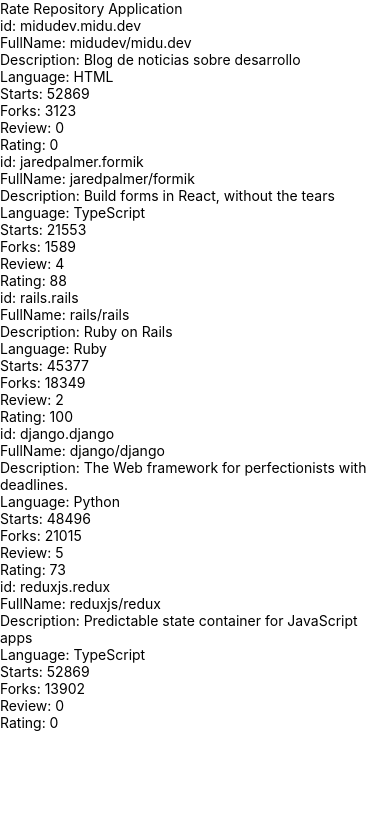
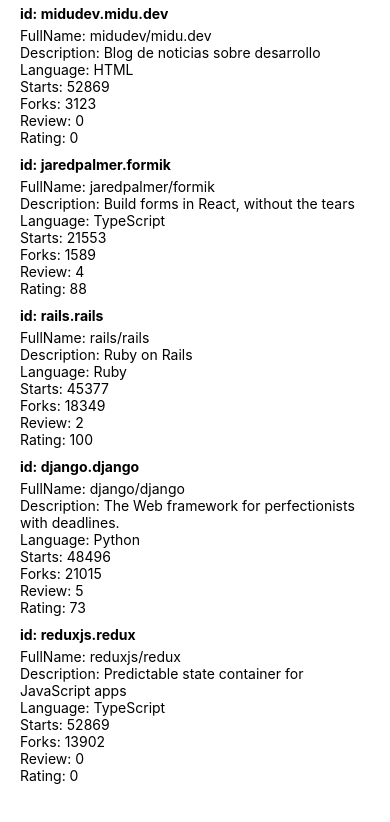
Before and after one commit to Andresfrla/react-native-basics, a React Native app: screen / in a window 390 px wide. Shown: the top 822 px of the page. Built offline with nearby package versions, Linux system fonts and the light colour scheme.

Commit message:
adding the list and rendering styles

```diff
--- a/src/components/Main.jsx
+++ b/src/components/Main.jsx
@@ -6,7 +6,6 @@
 const Main = () => {
   return (
     <View style={{ marginTop: Constants.statusBarHeight, flexGrow: 1}}>
-        <Text>Rate Repository Application</Text>
         <RepositoryList />
     </View>
   )
--- /dev/null
+++ b/src/components/RepositoryItem.jsx
@@ -0,0 +1,17 @@
+import React from "react"
+import { Text, View } from "react-native"
+
+const RepositoryItem = (props) => (
+    <View key={props.id} style={{padding: 20, paddingBottom: 5, paddingTop: 5}}>
+        <Text style={{ fontWeight: 'bold', marginBottom: 5 }}>id: {props.id}</Text>
+        <Text>FullName: {props.fullName}</Text>
+        <Text>Description: {props.description}</Text>
+        <Text>Language: {props.language}</Text>
+        <Text>Starts: {props.stargazersCount}</Text>
+        <Text>Forks: {props.forksCount}</Text>
+        <Text>Review: {props.reviewCount}</Text>
+        <Text>Rating: {props.ratingAverage}</Text>
+    </View>
+)
+
+export default RepositoryItem
--- a/src/components/RepositoryList.jsx
+++ b/src/components/RepositoryList.jsx
@@ -1,23 +1,18 @@
 import React from 'react'
-import { Text, View } from 'react-native'
+import { FlatList, Text, View } from 'react-native'
 import repositories from '../data/repositories'
+import RepositoryItem from './RepositoryItem'
 
 const RepositoryList = () => {
   return (
-    <View>
-      {repositories.map(repo => (
-        <View key={repo.id}>
-            <Text>id: {repo.id}</Text>
-            <Text>FullName: {repo.fullName}</Text>
-            <Text>Description: {repo.description}</Text>
-            <Text>Language: {repo.language}</Text>
-            <Text>Starts: {repo.stargazersCount}</Text>
-            <Text>Forks: {repo.forksCount}</Text>
-            <Text>Review: {repo.reviewCount}</Text>
-            <Text>Rating: {repo.ratingAverage}</Text>
-        </View>
-      ))}
-    </View>
+    <FlatList
+        data={repositories}
+        ItemSeparatorComponent={() => <Text></Text>}
+        renderItem={({ item: repo }) => (
+            <RepositoryItem {...repo}/>
+        )}
+    >
+    </FlatList>
   )
 }
 
```
